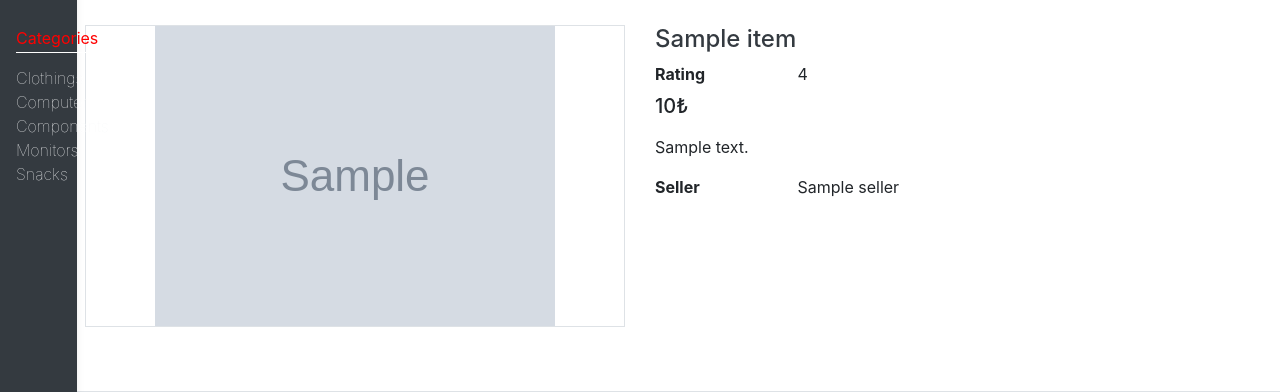
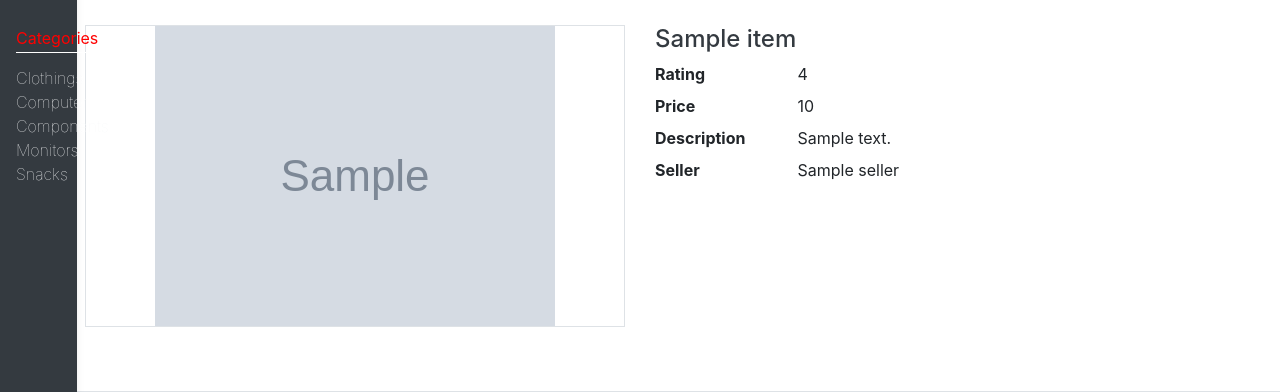
Before and after one commit to TugrahanGT/CEng495-HW1, a Flask app: template templates/product.html in a window 1280 px wide. Shown: the part 56-448 px from the top of the page. Run offline with Flask 3, Linux system fonts and the light colour scheme; the template is opened without the code that fills it: most values are stand-ins (such as "Sample title", 1, 10 or a date in 2020); grey boxes marked "Sample" are stand-in pictures; parts of the project's set-up code (start-up, migrations or seed data) failed here and were passed over; some libraries are stand-ins or nearby versions.

Commit message:
product page finalized

```diff
--- a/templates/product.html
+++ b/templates/product.html
@@ -116,15 +116,13 @@
               <div class="row">
                 <dt class="col-3">Rating</dt>
                 <dd class="col-9">{{ item.rating }}</dd>
+
+                <dt class="col-3">Price</dt>
+                <dd class="col-9">{{ item.price }}</dd>
+
+                <dt class="col-3">Description</dt>
+                <dd class="col-9">{{ item.description }}</dd>
               </div>
-
-              <div class="mb-3">
-                <span class="h5">{{ item.price }}₺</span>
-              </div>
-
-              <p>
-                {{ item.description }}
-              </p>
 
               {% if categoryID == 0 %}
               <div class="row">
```
